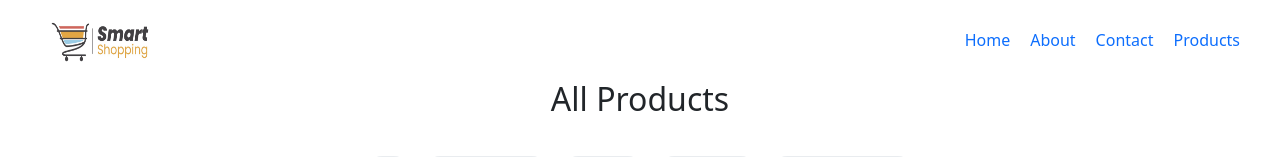
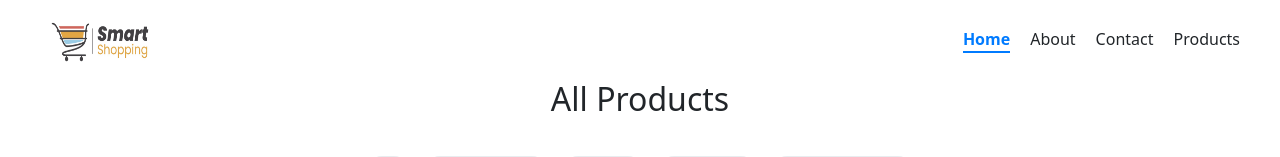
Before and after one commit to Dina170/ITI-tasks, an Angular app in the folder frontend-development/angular/firstApp/: page / in a window 1280 px wide. Shown: the top 157 px of the page. Built offline with nearby package versions, Linux system fonts and the light colour scheme.

Commit message:
Enhance navbar component with active link styling

```diff
--- a/frontend-development/angular/firstApp/src/app/navbar/navbar.component.css
+++ b/frontend-development/angular/firstApp/src/app/navbar/navbar.component.css
@@ -13,3 +13,9 @@
   margin-right: 20px;
   text-decoration: none;
 }
+
+.nav-link.active {
+  color: #007bff;
+  font-weight: bold;
+  border-bottom: 2px solid #007bff;
+}
--- a/frontend-development/angular/firstApp/src/app/navbar/navbar.component.html
+++ b/frontend-development/angular/firstApp/src/app/navbar/navbar.component.html
@@ -1,9 +1,9 @@
 <div class="nav-wrapper">
     <img [src]="imgUrl" alt="" width="200" height="80">
     <div class="nav-items">
-        <a routerLink="/">Home</a>
-        <a routerLink="/about">About</a>
-        <a routerLink="/contact">Contact</a>
-        <a routerLink="/products">Products</a>
+        <a class="nav-link" routerLink="/" routerLinkActive="active" [routerLinkActiveOptions]="{exact: true}">Home</a>
+        <a class="nav-link" routerLink="/about" routerLinkActive="active">About</a>
+        <a class="nav-link" routerLink="/contact" routerLinkActive="active">Contact</a>
+        <a class="nav-link" routerLink="/products" routerLinkActive="active">Products</a>
     </div>
 </div>
--- a/frontend-development/angular/firstApp/src/app/navbar/navbar.component.ts
+++ b/frontend-development/angular/firstApp/src/app/navbar/navbar.component.ts
@@ -1,9 +1,9 @@
 import { Component } from '@angular/core';
-import { RouterLink } from '@angular/router';
+import { RouterLink, RouterLinkActive } from '@angular/router';
 
 @Component({
   selector: 'app-navbar',
-  imports: [RouterLink],
+  imports: [RouterLink, RouterLinkActive],
   templateUrl: './navbar.component.html',
   styleUrl: './navbar.component.css',
 })
```
